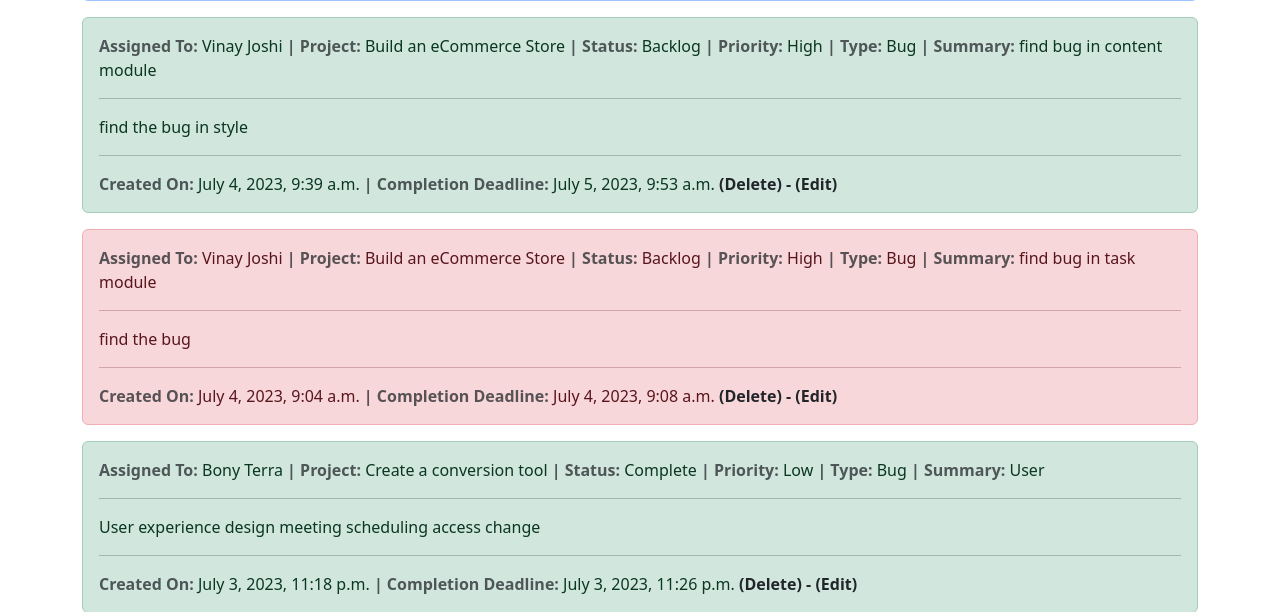
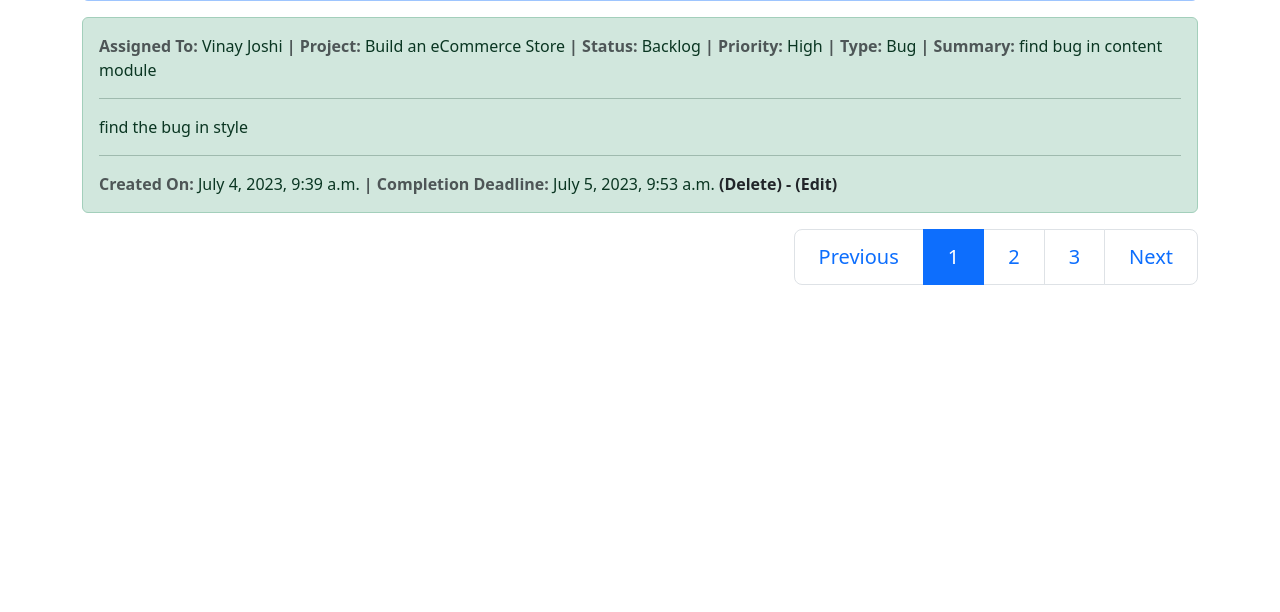
Before and after one commit to vinaycchndra/xIRA, a Django app: page /ticket/manage/ in a window 1280 px wide. Shown: the part 601-1213 px from the top of the page. After the commit the page ends 886 px from the top, so only its background shows below. Run offline with Django 4.2, Linux system fonts and the light colour scheme; a user stored in the database is signed in; data comes from the database, SQL or seed files in the repository; both versions use the stored data as it was after the commit.

Commit message:
url modified to cache the query parameters

```diff
--- a/templates/manage_ticket.html
+++ b/templates/manage_ticket.html
@@ -110,16 +110,34 @@
 	</div>
 	{% endfor %}
 
+<nav aria-label="Page navigation example">
+	  <ul class="pagination justify-content-end pagination-lg">
+		<li class="page-item"><a class="page-link" href="#">Previous</a></li>
+			  {% for page_no in  tasks.paginator.page_range %}
+
+		  		{% if tasks.number == page_no %}
+					{% if url %}
+		  				<li class="page-item active"><a class="page-link" href="{{url}}&page={{page_no}}">{{page_no}}</a></li>
+		  			{%  else %}
+		  				<li class="page-item active"><a class="page-link" href="?page={{page_no}}">{{page_no}}</a></li>
+		  			{% endif %}
+		  		{% else %}
+					{% if url %}
+		  				<li class="page-item "><a class="page-link" href="{{url}}&page={{page_no}}">{{page_no}}</a></li>
+		  			{%  else %}
+		  				<li class="page-item "><a class="page-link" href="?page={{page_no}}">{{page_no}}</a></li>
+		  			{% endif %}
+		  		{% endif %}
+		  	{% endfor %}
+		<li class="page-item"><a class="page-link" href="#">Next</a></li>
+	  </ul>
+</nav>
+
+
 
 </div>
 </div>
 
 
 
-
-
-
-
-
-
 {% endblock %}
--- a/templates/my_notifications.html
+++ b/templates/my_notifications.html
@@ -30,8 +30,6 @@
         </div>
         </div>
         {% endfor %}
-
-
         </div>
         </div>
         </div>
--- a/tickets/views.py
+++ b/tickets/views.py
@@ -8,10 +8,25 @@ from .models import Task
 from .models import status_field, task_type_choices, priority_field
 import datetime
 from accounts.views import push_notification
+from django.core.paginator import Paginator
 
 
 # Manager Accessible function
 def manage_ticket(request):
+    url = ""
+    count = 0
+    for j in request.GET:
+        if j != 'page':
+            count += 1
+    if count > 0:
+        url += "?"
+    for item in request.GET:
+        if item != 'page':
+            temp_url = item+"="+request.GET.get(item)+"&"
+            url += temp_url
+    if url[-1:] == "&":
+        url = url[:-1]
+    print(url)
     if request.user.is_project_manager():
         project_coice_tuple_list, assignee_choice_tuple_list = get_choice_fields(request.user)
         context = {
@@ -53,8 +68,17 @@ def manage_ticket(request):
                 all_task_query = all_task_query.order_by('estimated_end_date')
             if int(query_dic['order_by']) == 4:
                 all_task_query = all_task_query.order_by('-estimated_end_date')
-
+        print(request.GET)
+        page_no = request.GET.get('page')
+        page_object = Paginator(all_task_query, 3)
+        if page_no is None:
+            all_task_query = page_object.get_page(1)
+            print(all_task_query.number)
+        else:
+            all_task_query = page_object.get_page(page_no)
+            print(all_task_query.number)
         context['tasks'] = all_task_query
+        context['url'] = url
     return render(request, 'manage_ticket.html', context)
 
 
```
Also changed, not shown: db.sqlite3.
